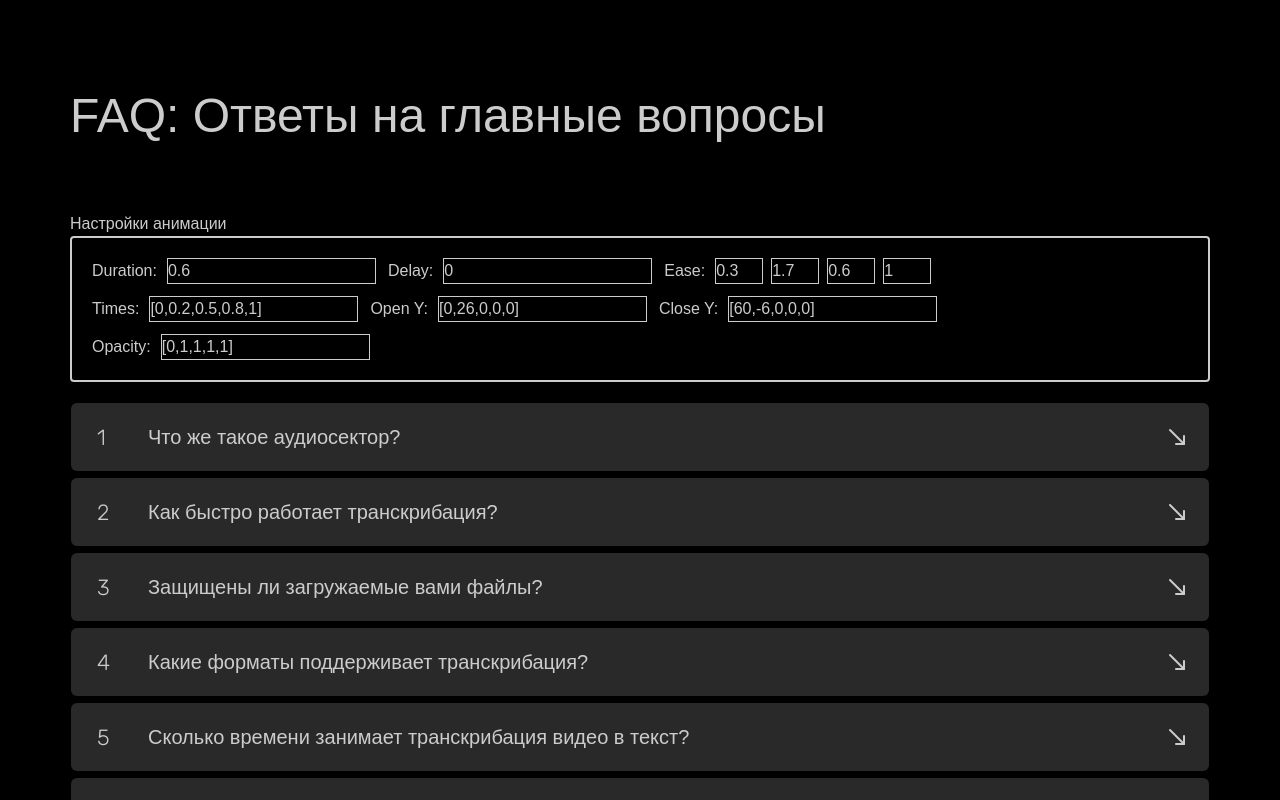
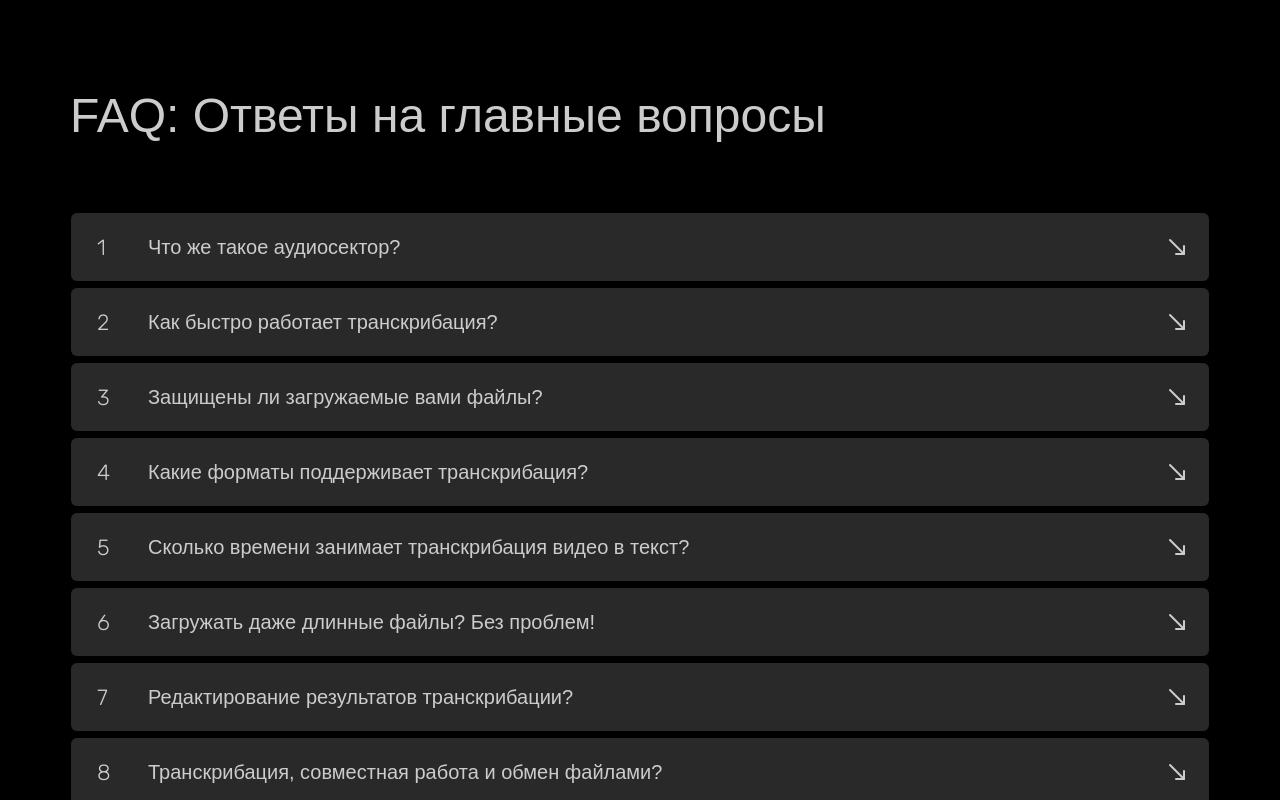
Before and after one commit to Abdujamil/faq-section, a Next.js app: page / in a window 1280 px wide. Shown: the top 800 px of the page. Built offline with nearby package versions, Linux system fonts and the light colour scheme.

Commit message:
refactor

```diff
--- a/src/Components/FaqCard.tsx
+++ b/src/Components/FaqCard.tsx
@@ -231,10 +231,7 @@ const FaqCard: React.FC<FaqCardProps> = ({
                     <motion.div
                         initial={{y: 20, opacity: 0}}
                         animate={controls}
-                        // whileHover={{scale: 1.05}}
-                        // whileTap={{scale: 0.95}}
                         style={{display: isOpen ? 'block' : 'none'}}
-                        // className="transition-all duration-[.5s] ease-out"
                     >
                         <Image
                             src={src}
@@ -252,8 +249,6 @@ const FaqCard: React.FC<FaqCardProps> = ({
                         animate={controls}
                         ref={setButtonRef}
                         className={`${styles.motionEffect} py-[16px] px-[61px] bg-black  text-[24px] leading-[18px] cursor-pointer rounded-[4px] border border-[#CCCCCC] `}
-                        // whileHover={{scale: 1.05}}
-                        // whileTap={{scale: 0.95}}
                         style={{display: isOpen ? 'block' : 'none'}}
                     >
                         подробнее
--- a/src/app/page.tsx
+++ b/src/app/page.tsx
@@ -72,88 +72,88 @@ const Home: React.FC = () => {
                 <h2 className={`${styles.title} mb-[60px] font-normal text-[48px] text-[#CCCCCC]`}>FAQ: Ответы на главные
                     вопросы</h2>
 
-                <div>
-                    <h3>Настройки анимации</h3>
-                    <form className="flex gap-3 flex-wrap mb-5 border-2 p-5 rounded-[4px]">
-                        <label>
-                            Duration:
-                            <input
-                                type="number"
-                                name="duration"
-                                value={animationSettings.duration}
-                                step="0.1"
-                                onChange={e => setAnimationSettings({
-                                    ...animationSettings,
-                                    duration: parseFloat(e.target.value)
-                                })}
-                            />
-                        </label>
-                        <label>
-                            Delay:
-                            <input
-                                type="number"
-                                name="delay"
-                                value={animationSettings.delay}
-                                step="0.1"
-                                onChange={e => setAnimationSettings({
-                                    ...animationSettings,
-                                    delay: parseFloat(e.target.value)
-                                })}
-                            />
-                        </label>
-                        <label>
-                            Ease:
-                            <div className="flex gap-2">
-                                {animationSettings.ease.map((val, i) => (
-                                    <input
-                                        key={i}
-                                        type="number"
-                                        value={val}
-                                        step="0.01"
-                                        onChange={(e) => handleEaseChange(i, e.target.value)}
-                                        className="w-12"
-                                    />
-                                ))}
-                            </div>
-                        </label>
-                        <label>
-                            Times:
-                            <input
-                                type="text"
-                                name="times"
-                                value={JSON.stringify(animationSettings.times)}
-                                onChange={handleChange}
-                            />
-                        </label>
-                        <label>
-                            Open Y:
-                            <input
-                                type="text"
-                                name="openY"
-                                value={JSON.stringify(animationSettings.openY)}
-                                onChange={handleChange}
-                            />
-                        </label>
-                        <label>
-                            Close Y:
-                            <input
-                                type="text"
-                                name="closeY"
-                                value={JSON.stringify(animationSettings.closeY)}
-                                onChange={handleChange}
-                            />
-                        </label>
-                        <label>
-                            Opacity:
-                            <input
-                                type="text"
-                                name="opacity"
-                                value={JSON.stringify(animationSettings.opacity)}
-                                onChange={handleChange}
-                            />
-                        </label>
-                    </form>
-                </div>
+                {/*<div>*/}
+                {/*    <h3>Настройки анимации</h3>*/}
+                {/*    <form className="flex gap-3 flex-wrap mb-5 border-2 p-5 rounded-[4px]">*/}
+                {/*        <label>*/}
+                {/*            Duration:*/}
+                {/*            <input*/}
+                {/*                type="number"*/}
+                {/*                name="duration"*/}
+                {/*                value={animationSettings.duration}*/}
+                {/*                step="0.1"*/}
+                {/*                onChange={e => setAnimationSettings({*/}
+                {/*                    ...animationSettings,*/}
+                {/*                    duration: parseFloat(e.target.value)*/}
+                {/*                })}*/}
+                {/*            />*/}
+                {/*        </label>*/}
+                {/*        <label>*/}
+                {/*            Delay:*/}
+                {/*            <input*/}
+                {/*                type="number"*/}
+                {/*                name="delay"*/}
+                {/*                value={animationSettings.delay}*/}
+                {/*                step="0.1"*/}
+                {/*                onChange={e => setAnimationSettings({*/}
+                {/*                    ...animationSettings,*/}
+                {/*                    delay: parseFloat(e.target.value)*/}
+                {/*                })}*/}
+                {/*            />*/}
+                {/*        </label>*/}
+                {/*        <label>*/}
+                {/*            Ease:*/}
+                {/*            <div className="flex gap-2">*/}
+                {/*                {animationSettings.ease.map((val, i) => (*/}
+                {/*                    <input*/}
+                {/*                        key={i}*/}
+                {/*                        type="number"*/}
+                {/*                        value={val}*/}
+                {/*                        step="0.01"*/}
+                {/*                        onChange={(e) => handleEaseChange(i, e.target.value)}*/}
+                {/*                        className="w-12"*/}
+                {/*                    />*/}
+                {/*                ))}*/}
+                {/*            </div>*/}
+                {/*        </label>*/}
+                {/*        <label>*/}
+                {/*            Times:*/}
+                {/*            <input*/}
+                {/*                type="text"*/}
+                {/*                name="times"*/}
+                {/*                value={JSON.stringify(animationSettings.times)}*/}
+                {/*                onChange={handleChange}*/}
+                {/*            />*/}
+                {/*        </label>*/}
+                {/*        <label>*/}
+                {/*            Open Y:*/}
+                {/*            <input*/}
+                {/*                type="text"*/}
+                {/*                name="openY"*/}
+                {/*                value={JSON.stringify(animationSettings.openY)}*/}
+                {/*                onChange={handleChange}*/}
+                {/*            />*/}
+                {/*        </label>*/}
+                {/*        <label>*/}
+                {/*            Close Y:*/}
+                {/*            <input*/}
+                {/*                type="text"*/}
+                {/*                name="closeY"*/}
+                {/*                value={JSON.stringify(animationSettings.closeY)}*/}
+                {/*                onChange={handleChange}*/}
+                {/*            />*/}
+                {/*        </label>*/}
+                {/*        <label>*/}
+                {/*            Opacity:*/}
+                {/*            <input*/}
+                {/*                type="text"*/}
+                {/*                name="opacity"*/}
+                {/*                value={JSON.stringify(animationSettings.opacity)}*/}
+                {/*                onChange={handleChange}*/}
+                {/*            />*/}
+                {/*        </label>*/}
+                {/*    </form>*/}
+                {/*</div>*/}
                 <section className={`${styles.accordion} w-full flex flex-col gap-[5px]`}>
                     {faqData.map((item) => (
                         <FaqCard
```
